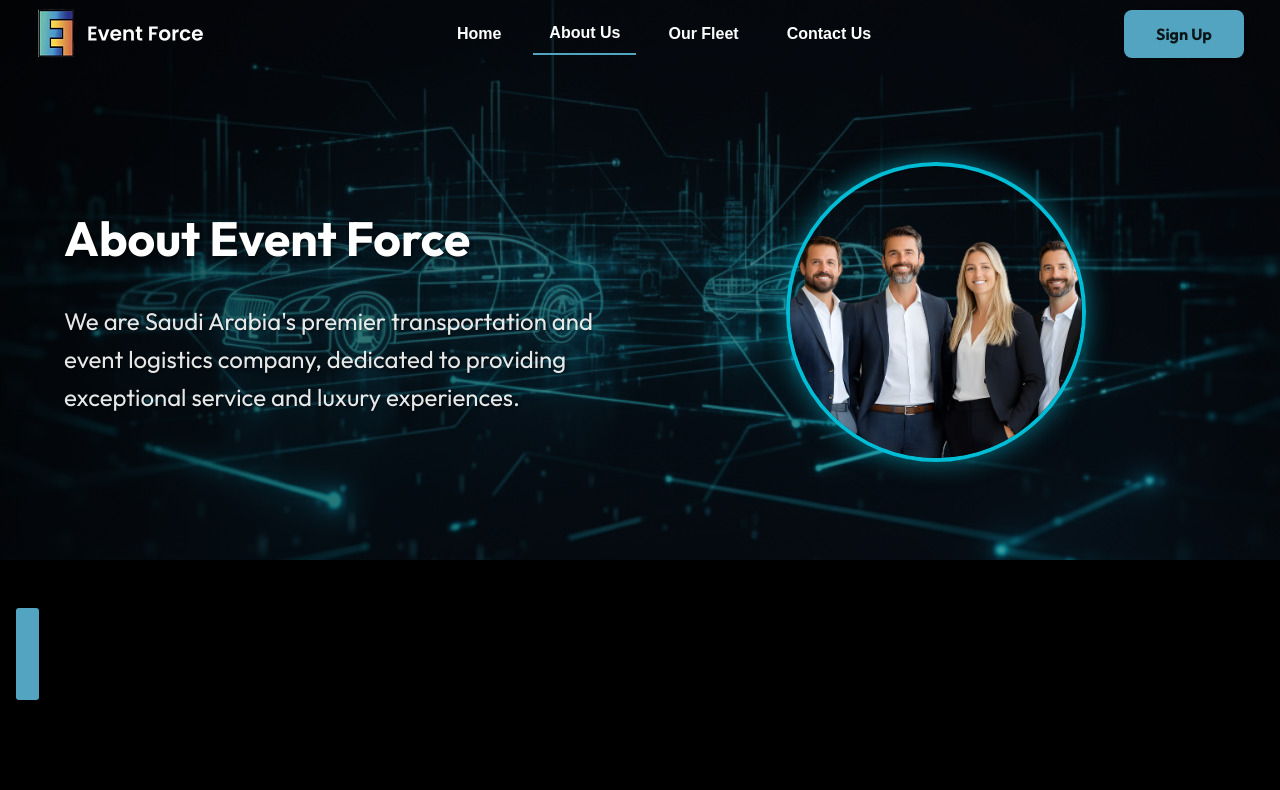
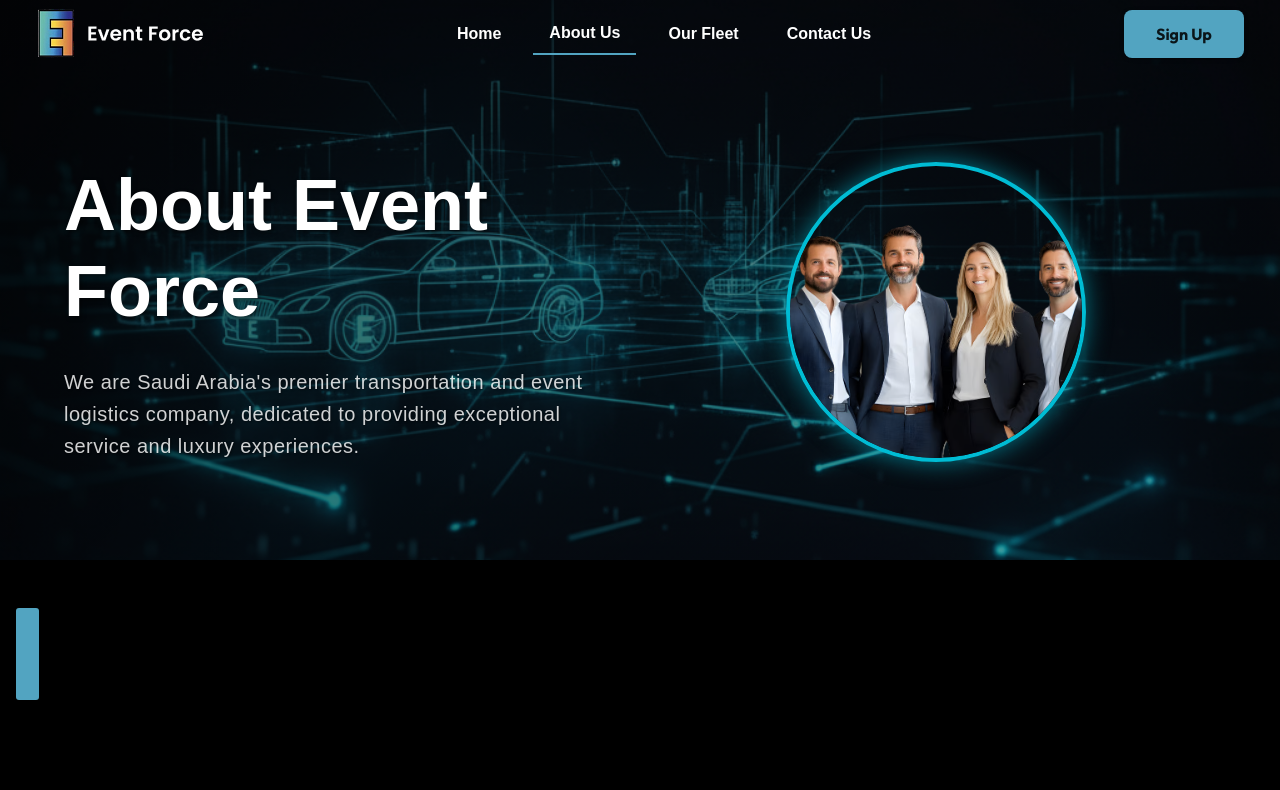
Before and after one commit to solutiontechverge-hub/Event-Force-frontend-done11, a Next.js app: page /about-us in a window 1280 px wide. Shown: the top 790 px of the page. Built offline with nearby package versions, Linux system fonts and the light colour scheme.

Commit message:
fix hydration error

```diff
--- a/src/app/(pages)/about-us/page.tsx
+++ b/src/app/(pages)/about-us/page.tsx
@@ -34,8 +34,9 @@ const AboutUsPage = () => {
       <Header />
       <Box
         sx={{
-          pt: 8,
-          minHeight: '70vh',
+          pt: { xs: 12, sm: 10, md: 8 },
+          pb: { xs: 6, sm: 4, md: 0 },
+          minHeight: { xs: '60vh', sm: '65vh', md: '70vh' },
           position: 'relative',
           display: 'flex',
           alignItems: 'center',
@@ -101,12 +102,19 @@ const AboutUsPage = () => {
                   variant="h2"
                   component="h1"
                   sx={{
-                    fontWeight: { xs: 700, sm: 700, md: 'bold' },
+                    fontFamily: 'Montserrat, sans-serif',
+                    fontWeight: { xs: 700, sm: 600, md: 600 },
                     mb: { xs: 2, sm: 3, md: 4 },
                     color: 'white',
                     textShadow: '2px 2px 4px rgba(0,0,0,0.5)',
-                    fontSize: { xs: '1.5rem', sm: '2rem', md: '2.5rem', lg: '3rem' },
-                    lineHeight: { xs: 1.2, sm: 1.3, md: 1.3 }
+                    fontSize: {
+                      xs: '1.75rem',
+                      sm: '2.5rem',
+                      md: '3.5rem',
+                      lg: '4.5rem',
+                      xl: '5rem'
+                    },
+                    lineHeight: { xs: 1.1, sm: 1.2, md: 1.2 }
                   }}
                 >
                   About Event Force
@@ -116,12 +124,15 @@ const AboutUsPage = () => {
                 <Typography
                   variant="h5"
                   sx={{
+                    fontFamily: 'Poppins, sans-serif',
                     color: 'rgba(255,255,255,0.9)',
-                    lineHeight: { xs: 1.4, sm: 1.5, md: 1.6 },
+                    lineHeight: { xs: 1.5, sm: 1.6, md: 1.6 },
                     textShadow: '1px 1px 2px rgba(0,0,0,0.5)',
-                    fontSize: { xs: '0.875rem', sm: '1rem', md: '1.25rem', lg: '1.5rem' },
-                    fontWeight: { xs: 400, sm: 400, md: 400 },
-                    px: { xs: 2, sm: 0, md: 0 }
+                    fontSize: { xs: '0.875rem', sm: '1rem', md: '1.25rem' },
+                    fontWeight: { xs: 400, sm: 300, md: 300 },
+                    px: { xs: 2, sm: 0, md: 0 },
+                    letterSpacing: { xs: '0.3px', sm: '0.5px', md: '0.5px' },
+                    opacity: 0.9
                   }}
                 >
                   We are Saudi Arabia's premier transportation and event logistics company,
--- a/src/components/MissionVision.tsx
+++ b/src/components/MissionVision.tsx
@@ -43,10 +43,11 @@ const MissionVision = () => {
 
   return (
     <Box sx={{
-      mt: { xs: -20, sm: 6 },
+      mt: { xs: 4, sm: 6 },
       px: 2,
       position: 'relative',
-      zIndex: { xs: 0, sm: 'auto' },
+      zIndex: 1,
+      backgroundColor: 'transparent',
     }}>
       {/* <Container maxWidth="lg"> */}
         {/* Mission Section */}
```
Also changed, not shown: src/components/ContactSection.tsx (+24 -2 lines).
